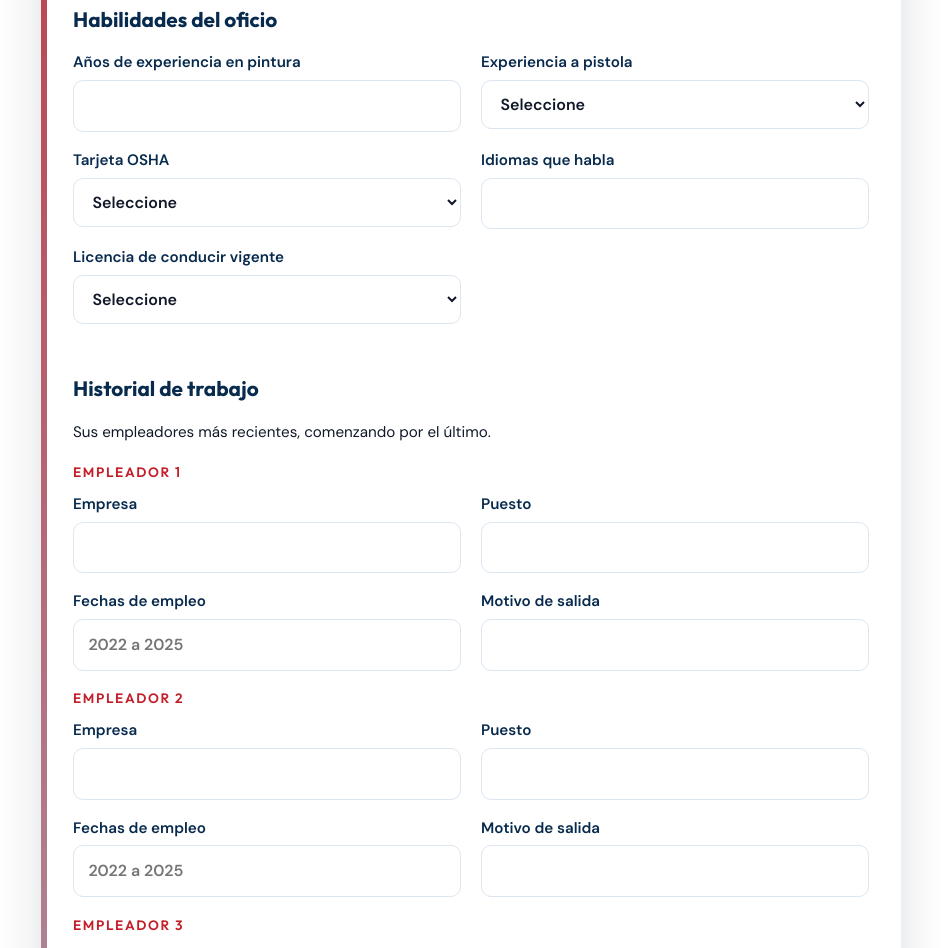
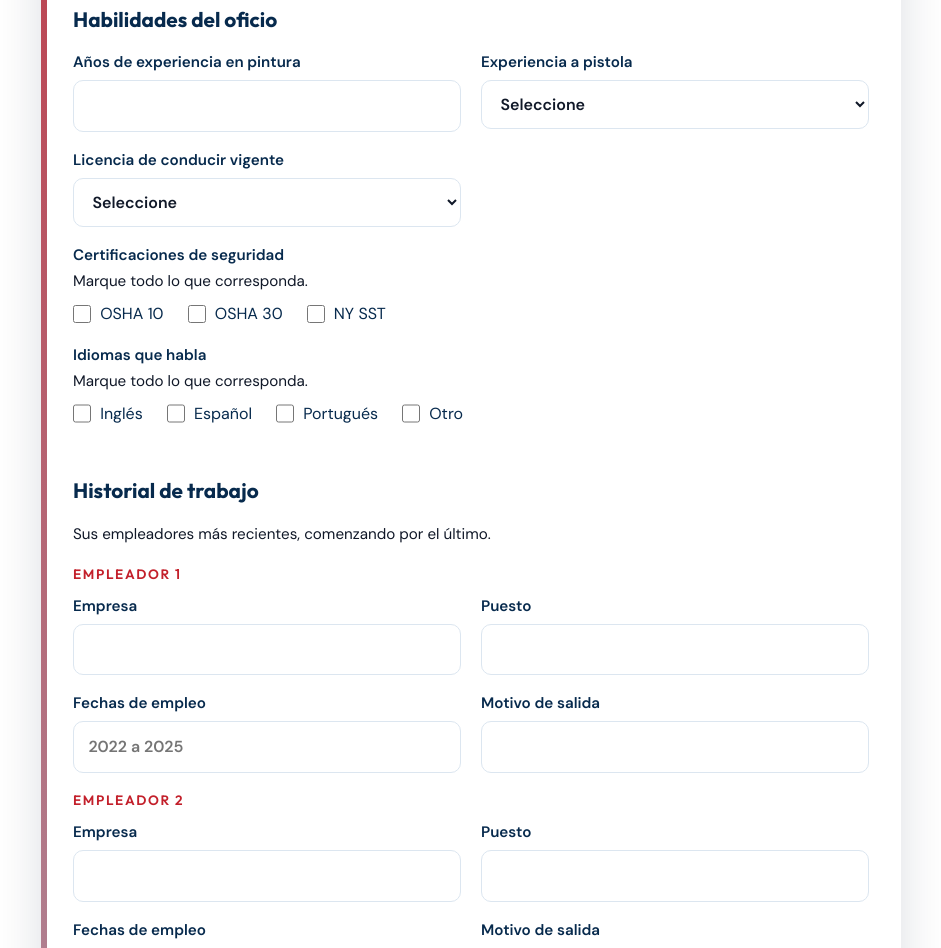
Before and after one commit to MPA-Painters/mpa-painters.github.io, a plain HTML site: page es/aplicar/index.html in a window 1280 px wide. Shown: the part 1313-2261 px from the top of the page, without its empty margins (169-1110 px from the left). Drawn offline with Linux system fonts and the light colour scheme.

Commit message:
Publish 2026-11-25 13:26 from mpa-website a1cbc01

```diff
--- a/css/site.css
+++ b/css/site.css
@@ -385,6 +385,14 @@ h3 { font-size: clamp(1.35rem, 2vw, 1.75rem); font-weight: 600; letter-spacing:
 .web-form label.certify { display: flex; align-items: flex-start; gap: .75rem; font-weight: 400; margin-bottom: 1.25rem; }
 .web-form input[type=checkbox] { display: inline-block; width: 1.15rem; height: 1.15rem; margin: .2rem 0 0; padding: 0; flex: none; accent-color: var(--navy); }
 .web-form.is-sent fieldset { display: none; }
+.web-form [hidden] { display: none; }
+.check-group { grid-column: 1 / -1; }
+.check-group .group-label { display: block; font-weight: 600; font-size: .95rem; color: var(--navy-3); }
+.check-group .form-hint { display: block; margin: .1rem 0 .5rem; }
+.check-row { display: flex; flex-wrap: wrap; gap: .6rem 1.5rem; }
+.web-form label.check-opt { display: inline-flex; align-items: center; gap: .55rem; font-weight: 400; font-size: 1rem; }
+.web-form label.check-opt input[type=checkbox] { margin: 0; }
+.check-group > input[type=text] { max-width: 360px; margin-top: .75rem; }
 .wrap-narrow { max-width: 860px; }
 @media (max-width: 640px) { .form-grid, .form-grid-3 { grid-template-columns: 1fr; } }
 .map iframe { width: 100%; aspect-ratio: 16 / 10; border: 0; border-radius: var(--r-lg); }
--- a/es/aplicar/index.html
+++ b/es/aplicar/index.html
@@ -147,19 +147,32 @@
       <option value="No">No</option>
     </select></label>
 
-            <label>Tarjeta OSHA<select name="osha">
-              <option value="">Seleccione</option>
-              <option value="None">Ninguna</option>
-              <option value="OSHA 10">OSHA 10</option>
-              <option value="OSHA 30">OSHA 30</option>
-            </select></label>
-            <label>Idiomas que habla<input type="text" maxlength="200" name="languages"></label>
                 <label>Licencia de conducir vigente<select name="drivers_license">
       <option value="">Seleccione</option>
       <option value="Yes">Sí</option>
       <option value="No">No</option>
     </select></label>
 
+            <div class="check-group" role="group" aria-labelledby="lbl-certs">
+              <span class="group-label" id="lbl-certs">Certificaciones de seguridad</span>
+              <span class="form-hint">Marque todo lo que corresponda.</span>
+              <div class="check-row">
+                <label class="check-opt"><input type="checkbox" name="osha" value="OSHA 10"> OSHA 10</label>
+                <label class="check-opt"><input type="checkbox" name="osha" value="OSHA 30"> OSHA 30</label>
+                <label class="check-opt"><input type="checkbox" name="osha" value="NY SST"> NY SST</label>
+              </div>
+            </div>
+            <div class="check-group" role="group" aria-labelledby="lbl-langs">
+              <span class="group-label" id="lbl-langs">Idiomas que habla</span>
+              <span class="form-hint">Marque todo lo que corresponda.</span>
+              <div class="check-row">
+                <label class="check-opt"><input type="checkbox" name="languages" value="English"> Inglés</label>
+                <label class="check-opt"><input type="checkbox" name="languages" value="Spanish"> Español</label>
+                <label class="check-opt"><input type="checkbox" name="languages" value="Portuguese"> Portugués</label>
+                <label class="check-opt"><input type="checkbox" name="languages" value="Other" data-other-toggle="languages_other"> Otro</label>
+              </div>
+              <input type="text" maxlength="200" name="languages_other" placeholder="Otro idioma" aria-label="Otro idioma" hidden>
+            </div>
           </div>
         </fieldset>
 
--- a/js/site.js
+++ b/js/site.js
@@ -134,6 +134,12 @@
       // ?role=N (0-based) from the careers page preselects the position; signature date defaults to today
       var rm = /[?&]role=(\d)/.exec(location.search), sel = f.querySelector('select[name=role]');
       if (rm && sel && sel.options[+rm[1] + 1]) sel.selectedIndex = +rm[1] + 1;
+      // "Other" checkbox reveals its fill-in field
+      f.querySelectorAll('input[data-other-toggle]').forEach(function (cb) {
+        var other = f.querySelector('input[name=' + cb.getAttribute('data-other-toggle') + ']');
+        function sync() { other.hidden = !cb.checked; if (!cb.checked) other.value = ''; }
+        cb.addEventListener('change', function () { sync(); if (cb.checked) other.focus(); }); sync();
+      });
       var sd = f.querySelector('input[name=sign_date]'), now = new Date();
       if (sd && !sd.value) sd.value = now.getFullYear() + '-' + ('0' + (now.getMonth() + 1)).slice(-2) + '-' + ('0' + now.getDate()).slice(-2);
     }
@@ -141,7 +147,8 @@
       e.preventDefault();
       var status = f.querySelector('.form-status'), btn = f.querySelector('button[type=submit]');
       var data = {};
-      new FormData(f).forEach(function (v, k) { data[k] = v; });
+      // checkbox groups share a name: join the checked values
+      new FormData(f).forEach(function (v, k) { data[k] = (k in data && data[k] !== '') ? data[k] + ', ' + v : v; });
       if (isApp && !f.checkValidity()) {
         status.textContent = f.getAttribute('data-msg-invalid'); status.className = 'form-status is-error';
         var bad = f.querySelector('input:invalid, select:invalid, textarea:invalid'); if (bad) bad.focus();
```
Also changed, not shown: apply/index.html (+20 -7 lines).
